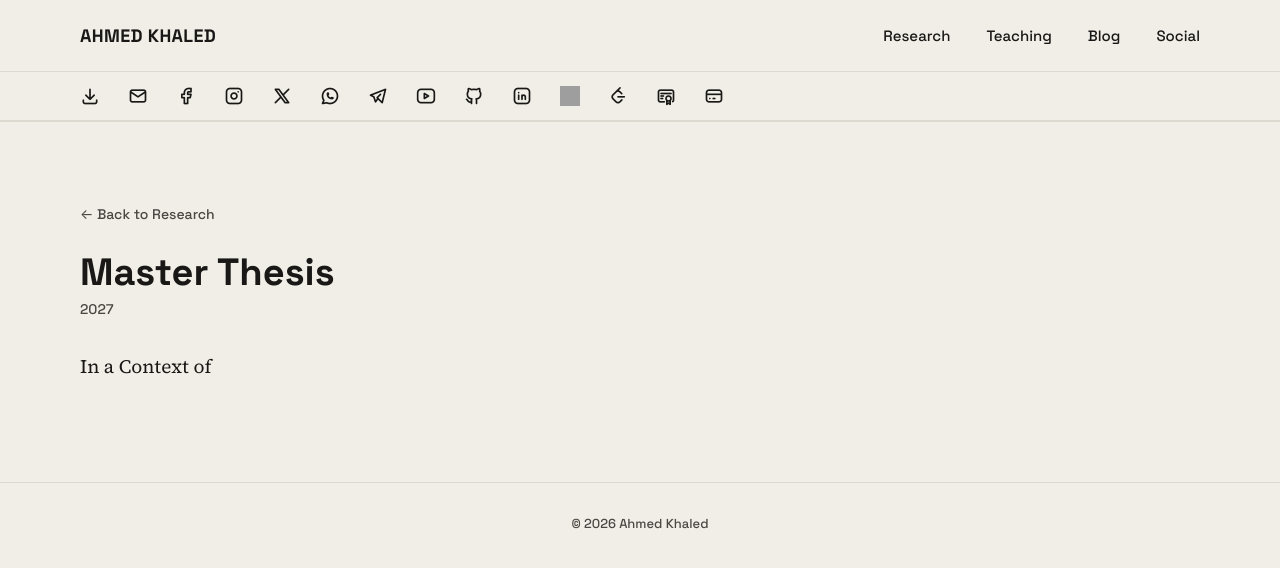
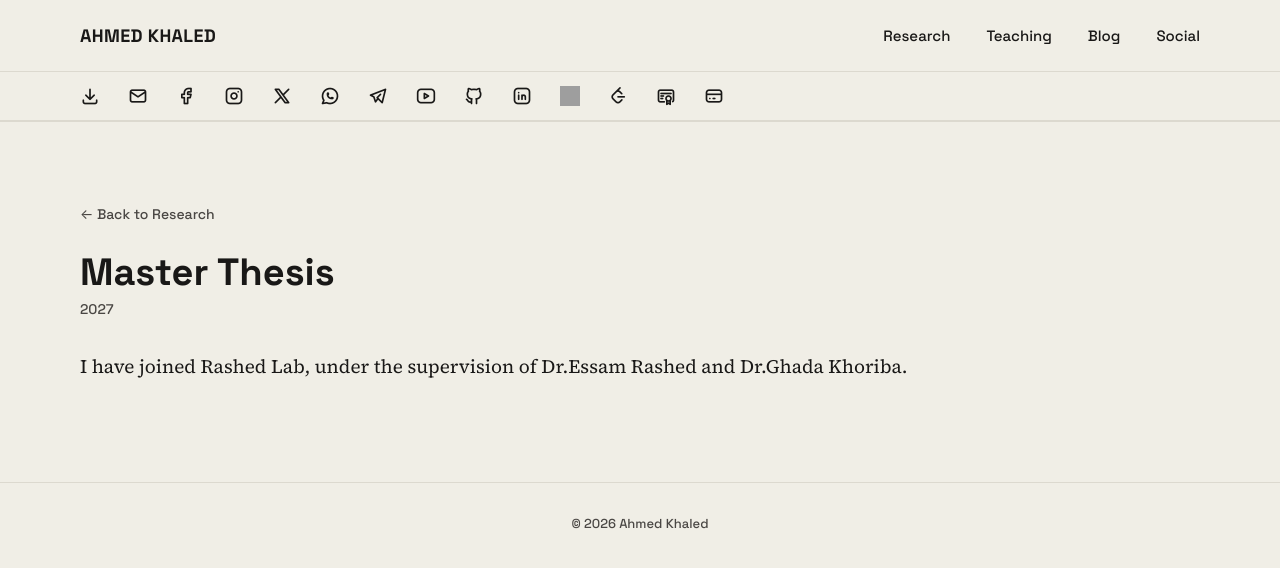
Before and after one commit to sweta-ahmedkhaled/sweta-ahmedkhaled.github.io, a Jekyll site: the page built from _research/Master THESIS.md, in a window 1280 px wide. Shown: the top 568 px of the page. Built offline with Jekyll 4.4.1, drawn with Linux system fonts in a browser that asks for light colours; grey boxes are pictures that could not be loaded.

Commit message:
auto-publish: 2026-08-21 16:10

```diff
--- a/_research/Master THESIS.md
+++ b/_research/Master THESIS.md
@@ -4,4 +4,4 @@ year: "2027"
 order: 1
 tagline: Brain Tumor Prognosis
 ---
-In a Context of
+I have joined Rashed Lab, under the supervision of Dr.Essam Rashed and Dr.Ghada Khoriba.
```
